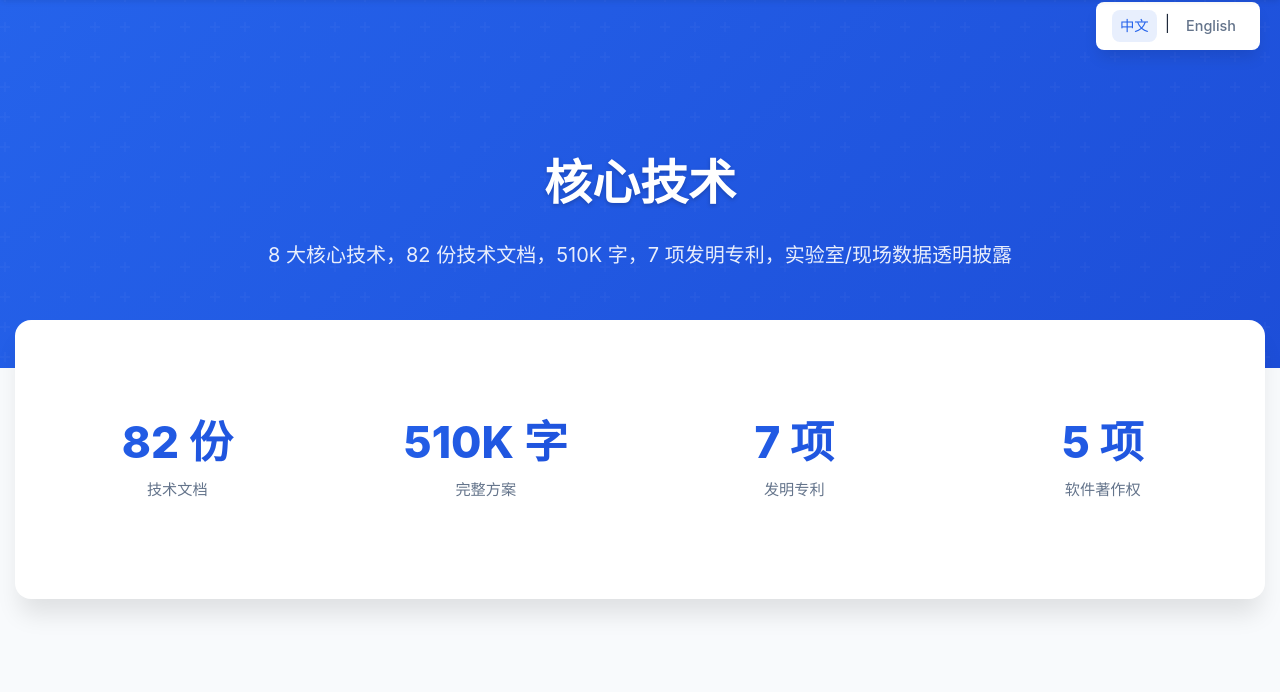
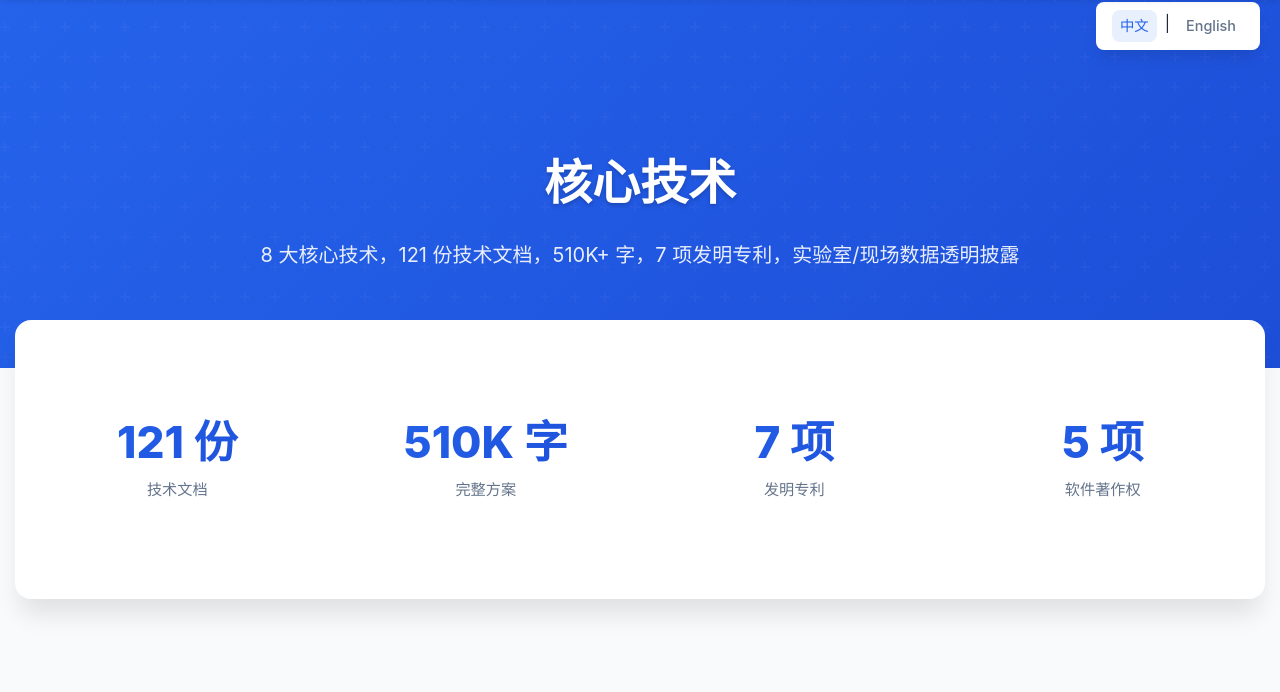
Before and after one commit to zhongzhihuishou/lira-website, a plain HTML site: page technology.html in a window 1280 px wide. Shown: the part 78-770 px from the top of the page. Drawn offline with Linux system fonts and the light colour scheme.

Commit message:
官网更新 2026-03-22: 技术文档 82→121 份，新增 23 份文档

```diff
--- a/technology.html
+++ b/technology.html
@@ -5,13 +5,13 @@
     <meta name="viewport" content="width=device-width, initial-scale=1.0">
     <meta http-equiv="X-UA-Compatible" content="IE=edge">
     <title>核心技术 - Lira Intelligence | 8 大工业 AI 技术 | AI 视觉 96.8%</title>
-    <meta name="description" content="Lira 拥有 8 大核心技术：AI 视觉识别 96.8% 现场准确率，小目标检测 88%，多光谱识别 95%，机器人控制 52 次/分钟，边缘计算 62 FPS。87 份技术文档，510K 字，7 项发明专利。">
+    <meta name="description" content="Lira 拥有 8 大核心技术：AI 视觉识别 96.8% 现场准确率，小目标检测 88%，多光谱识别 95%，机器人控制 52 次/分钟，边缘计算 62 FPS。121 份技术文档，510K+ 字，7 项发明专利。">
     <meta name="keywords" content="AI 视觉，机器人控制，边缘计算，多光谱识别，3D 视觉，小目标检测，工业 AI 技术，Lira 技术，AI 视觉识别，TensorRT 加速">
     <meta name="author" content="莱拉人工智能（吉林省）有限公司">
     <meta name="robots" content="index, follow">
     <meta name="theme-color" content="#2563eb">
     <meta property="og:title" content="核心技术 - Lira Intelligence | 8 大工业 AI 技术">
-    <meta property="og:description" content="8 大核心技术，82 份技术文档，510K 字，7 项发明专利">
+    <meta property="og:description" content="8 大核心技术，121 份技术文档，510K+ 字，7 项发明专利">
     <meta property="og:type" content="website">
     <meta property="og:url" content="https://www.lira-ai.cn/technology.html">
     <meta property="og:site_name" content="Lira Intelligence">
@@ -55,13 +55,13 @@
     <section class="page-hero">
         <div class="page-hero-content">
             <h1>核心技术</h1>
-            <p>8 大核心技术，82 份技术文档，510K 字，7 项发明专利，实验室/现场数据透明披露</p>
+            <p>8 大核心技术，121 份技术文档，510K+ 字，7 项发明专利，实验室/现场数据透明披露</p>
         </div>
     </section>
     <div class="tech-stats">
         <div class="container">
             <div class="stats-grid">
-                <div class="stat-card animate-on-scroll"><div class="stat-number">82 份</div><div class="stat-label">技术文档</div></div>
+                <div class="stat-card animate-on-scroll"><div class="stat-number">121 份</div><div class="stat-label">技术文档</div></div>
                 <div class="stat-card animate-on-scroll"><div class="stat-number">510K 字</div><div class="stat-label">完整方案</div></div>
                 <div class="stat-card animate-on-scroll"><div class="stat-number">7 项</div><div class="stat-label">发明专利</div></div>
                 <div class="stat-card animate-on-scroll"><div class="stat-number">5 项</div><div class="stat-label">软件著作权</div></div>
@@ -140,7 +140,7 @@
             <div class="patent-grid">
                 <div class="patent-card animate-on-scroll"><div class="patent-number">7 项</div><div class="patent-label">发明专利（已申请）</div></div>
                 <div class="patent-card animate-on-scroll"><div class="patent-number">5 项</div><div class="patent-label">软件著作权（已登记）</div></div>
-                <div class="patent-card animate-on-scroll"><div class="patent-number">82 份</div><div class="patent-label">技术文档</div></div>
+                <div class="patent-card animate-on-scroll"><div class="patent-number">121 份</div><div class="patent-label">技术文档</div></div>
                 <div class="patent-card animate-on-scroll"><div class="patent-number">510K 字</div><div class="patent-label">完整方案</div></div>
             </div>
         </div>
@@ -148,7 +148,7 @@
     <section class="cta-section">
         <div class="container">
             <h2>获取技术白皮书</h2>
-            <p>82 份技术文档，510K 字，完整技术方案，7 项发明专利详情</p>
+            <p>121 份技术文档，510K+ 字，完整技术方案，7 项发明专利详情</p>
             <div class="cta-buttons">
                 <a href="contact.html" class="btn btn-primary btn-lg"><span>📩</span><span>联系技术团队</span></a>
                 <a href="#" class="btn btn-outline btn-lg"><span>📥</span><span>下载技术白皮书</span></a>
```
Also changed, not shown: index.html (+1 -1 lines).
